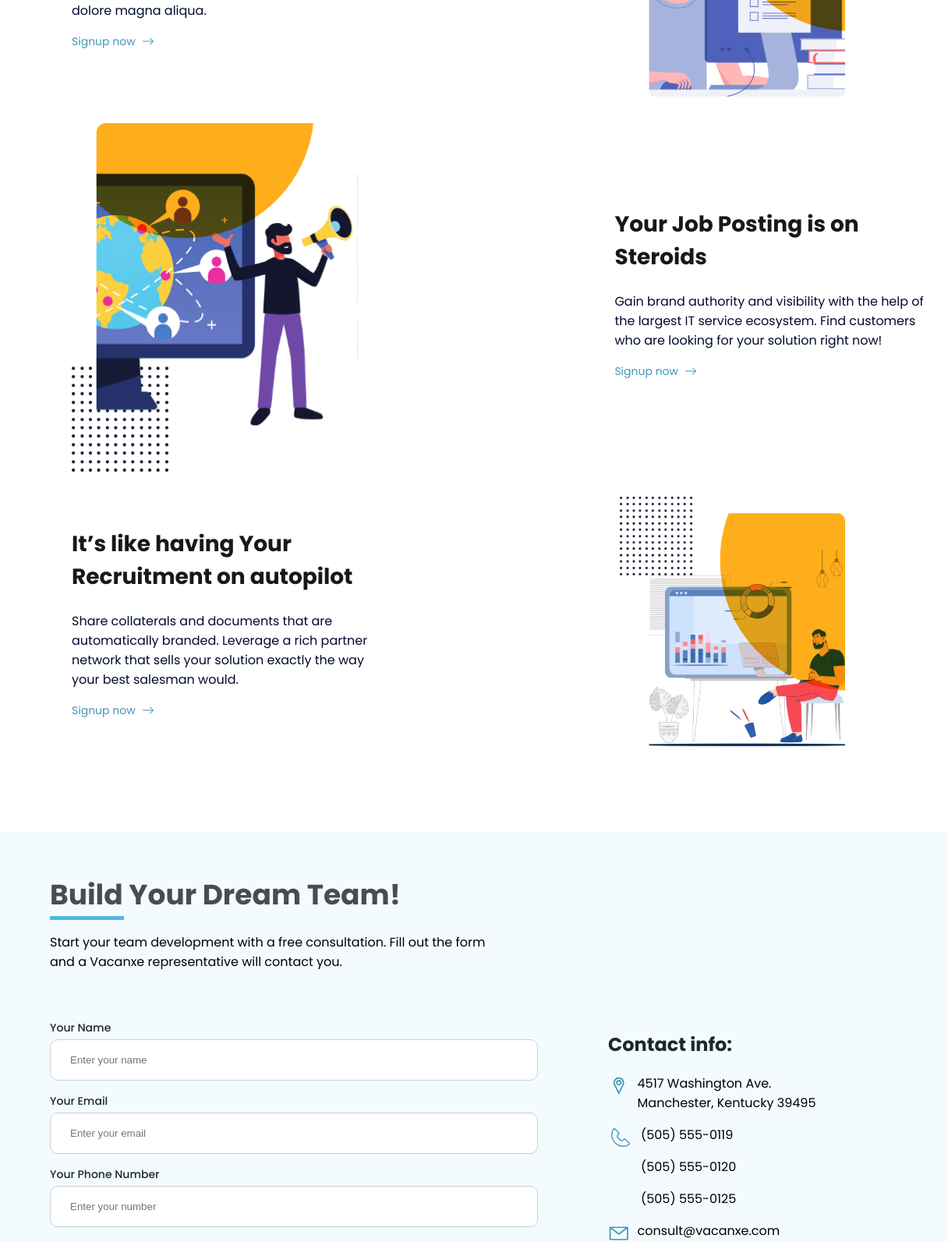
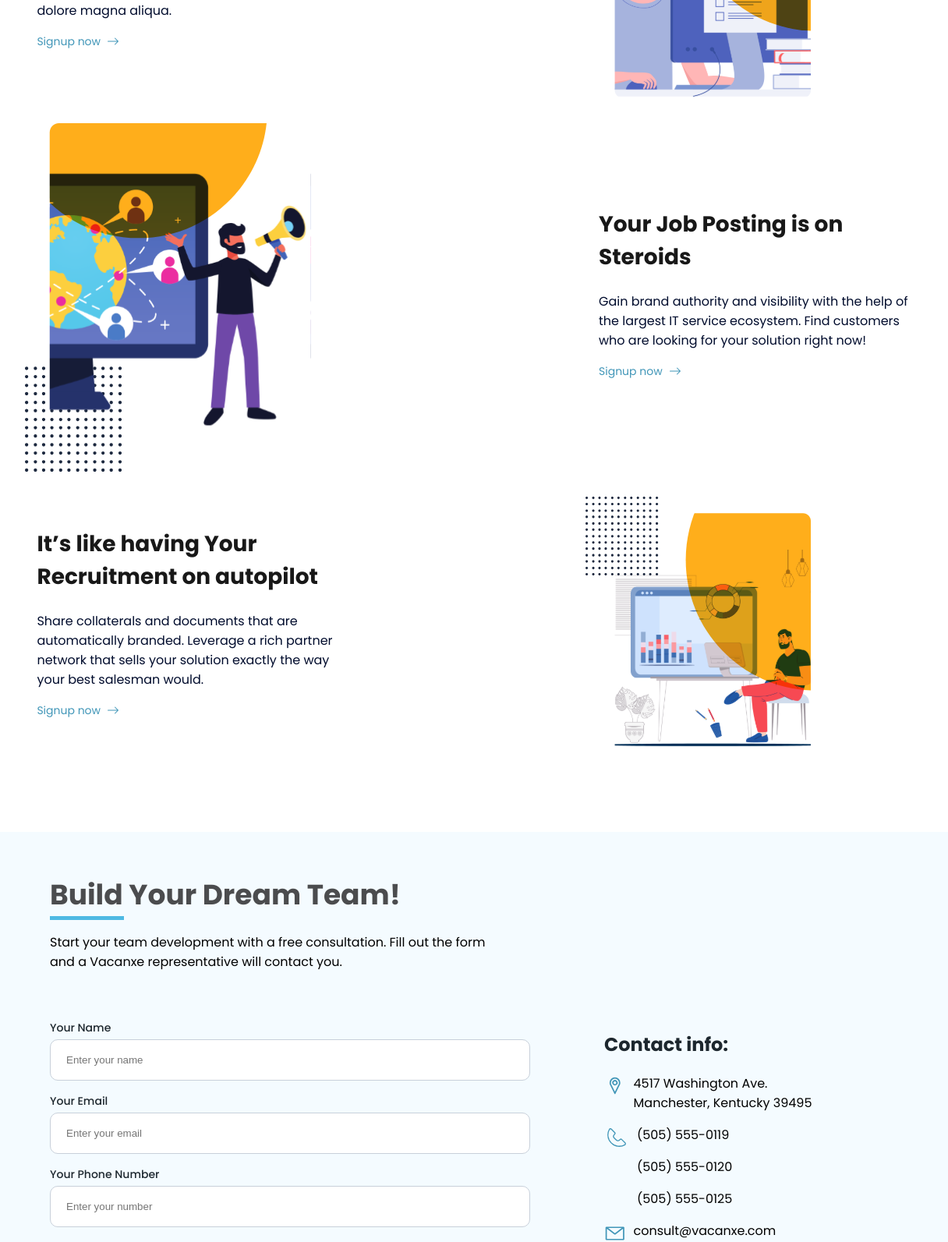
Before and after one commit to Farouk-Adedamola/Vacanxe, a React (Create React App) app: page / in a window 1536 px wide. Shown: the part 880-2473 px from the top of the page at 78% size, without its empty margins (208-1424 px from the left). Built offline with nearby package versions, Linux system fonts and the light colour scheme.

Commit message:
commit changes

```diff
--- a/src/App.module.css
+++ b/src/App.module.css
@@ -27,13 +27,11 @@
 
 @media screen and (min-width: 800px) {
   .section {
-    /* padding: 0; */
     padding: 0 80px 0 70px;
   }
 
   .footer {
     padding: 0 65px 0 55px;
-    /* margin-top: 100px; */
   }
 }
 
@@ -58,7 +56,7 @@
 
 @media screen and (min-width: 1400px) {
   .wrapper {
-    padding: 0 385px 95px 300px;
+    padding: 0 auto 95px 300px;
   }
 
   .wrap2 {
--- a/src/Components/BuildSection/Build.module.css
+++ b/src/Components/BuildSection/Build.module.css
@@ -200,18 +200,22 @@ textarea {
 }
 
 @media screen and (min-width: 1200px) {
+  .section {
+    justify-content: space-between;
+    /* margin: ; */
+  }
   .underline {
     width: 95px;
     height: 5px;
   }
 
   .secondSection {
-    padding-left: 90px;
+    padding-left: 70px;
   }
 
   input {
     width: 500px;
-    padding: 18px 25px;
+    padding: 18px 20px;
   }
 
   .container h1 {
@@ -228,4 +232,7 @@ textarea {
   input {
     width: 574px;
   }
+  .container p {
+    width: 575px;
+  }
 }
--- a/src/Components/Cards/Card2.module.css
+++ b/src/Components/Cards/Card2.module.css
@@ -105,9 +105,17 @@
 
 @media screen and (min-width: 1400px) {
   .main {
-    width: 80vw;
+    /* width: 80vw; */
     margin: 0 auto;
-    justify-content: space-between;
+    /* justify-content: center; */
     display: flex;
   }
+
+  .secondSection {
+    padding-left: 40px;
+  }
+
+  .section {
+    width: 410px;
+  }
 }
```
